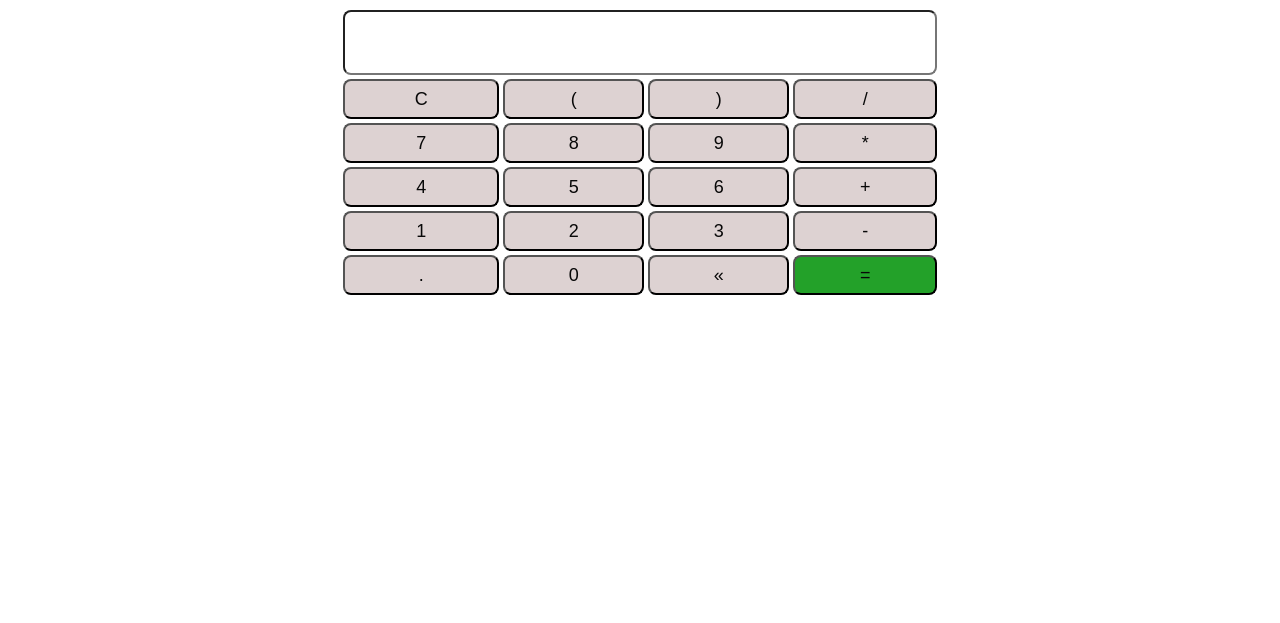
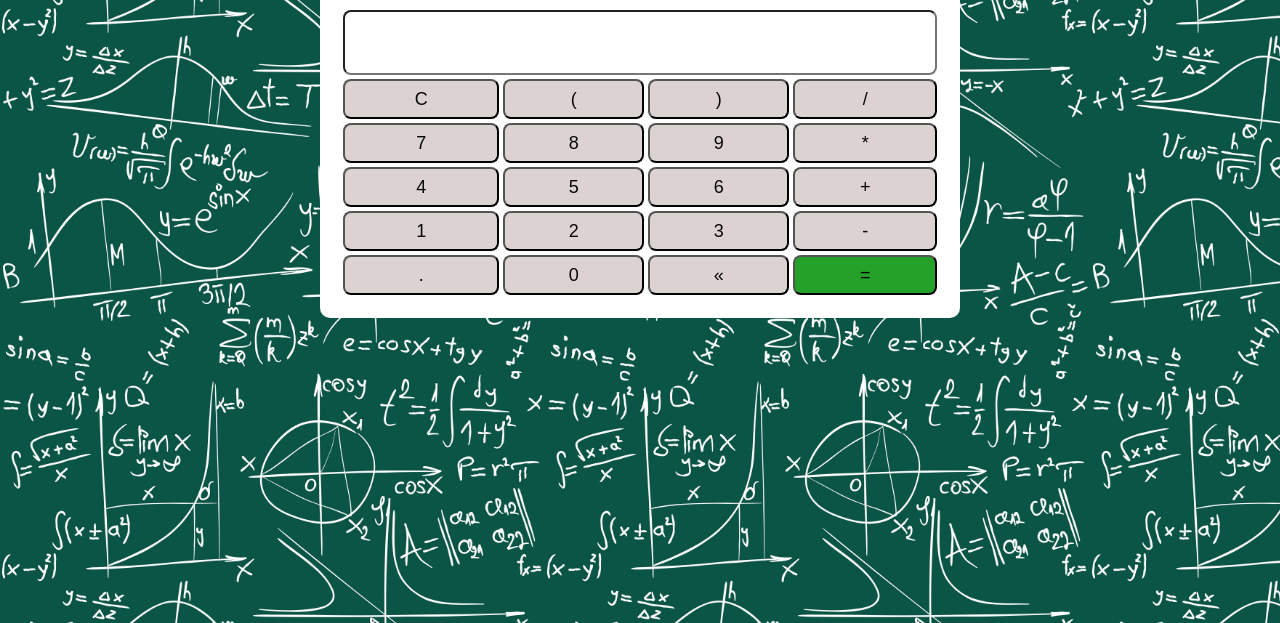
Before and after one commit to JoaoP13/Calculadora, a website: page frontend/index.html in a window 1280 px wide. Shown: the part 177-800 px from the top of the page. Drawn offline with nearby package versions, Linux system fonts and the light colour scheme.

Commit message:
Correção no caminho do arquivo e transparência no fundo do ícone da página

```diff
--- a/frontend/assets/css/style.css
+++ b/frontend/assets/css/style.css
@@ -19,7 +19,7 @@ body {
   font-family: 'Open sans', sans-serif;
   font-size: 1.3em;
   line-height: 1.5em;
-  background-image: url(http://localhost:8080//assets/img/background.jpg);
+  background-image: url(../img/background.jpg);
   background-size: contain;
 }
 
```
Also changed, not shown: frontend/assets/img/faveicon.ico.
